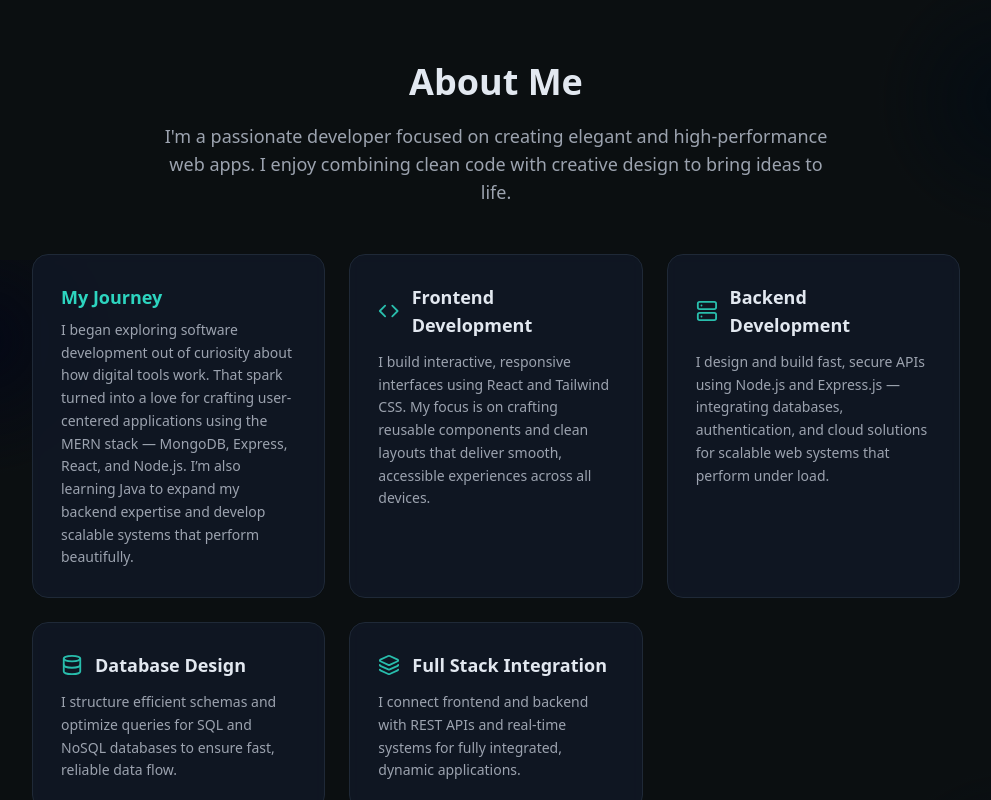
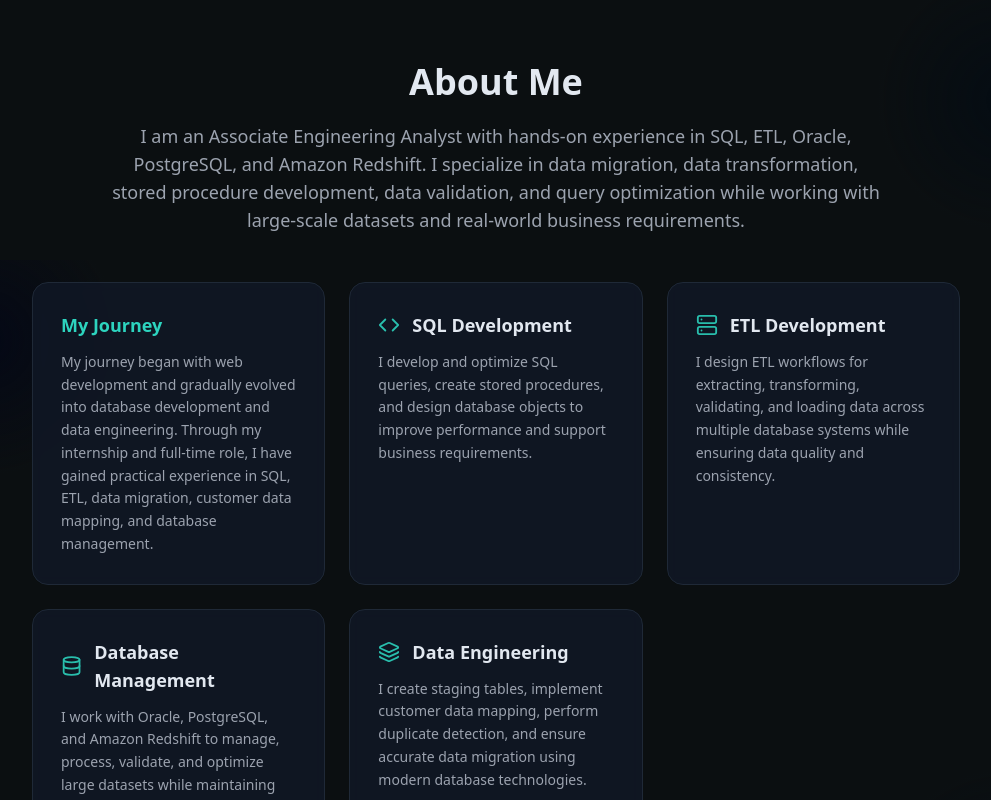
Before and after one commit to ash-ish-88/portfolio, a React (Vite) app: page / in a window 1280 px wide. Shown: the part 540-1340 px from the top of the page, without its empty margins (144-1135 px from the left). Built offline with nearby package versions, Linux system fonts and the light colour scheme.

Commit message:
Revise About section with updated professional details
Updated the About component to reflect a more detailed professional background, emphasizing SQL, ETL, and data engineering skills.

```diff
--- a/src/components/About.jsx
+++ b/src/components/About.jsx
@@ -3,13 +3,20 @@ import { Code, Database, Server, Layers } from "lucide-react";
 
 export default function About() {
   return (
-    <section id="about" className="py-16 px-6 md:px-12 lg:px-20 bg-background text-foreground">
+    <section
+      id="about"
+      className="py-16 px-6 md:px-12 lg:px-20 bg-background text-foreground"
+    >
       {/* Section Header */}
       <div className="text-center mb-12">
         <h2 className="text-3xl md:text-4xl font-bold">About Me</h2>
-        <p className="mt-5 text-gray-400 max-w-2xl mx-auto text-base md:text-lg leading-relaxed">
-          I'm a passionate developer focused on creating elegant and high-performance web apps.
-          I enjoy combining clean code with creative design to bring ideas to life.
+
+        <p className="mt-5 text-gray-400 max-w-3xl mx-auto text-base md:text-lg leading-relaxed">
+          I am an Associate Engineering Analyst with hands-on experience in SQL,
+          ETL, Oracle, PostgreSQL, and Amazon Redshift. I specialize in data
+          migration, data transformation, stored procedure development, data
+          validation, and query optimization while working with large-scale
+          datasets and real-world business requirements.
         </p>
       </div>
 
@@ -18,81 +25,104 @@ export default function About() {
         {/* My Journey */}
         <div
           className="md:col-span-2 lg:col-span-1 bg-gray-900/80 p-7 rounded-2xl
-                     border border-gray-800 hover:border-teal-500/40 hover:shadow-[0_0_20px_#14b8a6aa]
-                     transition-all duration-300 hover:-translate-y-2 backdrop-blur-sm"
+                     border border-gray-800 hover:border-teal-500/40
+                     hover:shadow-[0_0_20px_#14b8a6aa]
+                     transition-all duration-300 hover:-translate-y-2
+                     backdrop-blur-sm"
         >
-          <h3 className="text-lg font-semibold text-teal-400 mb-2">My Journey</h3>
+          <h3 className="text-lg font-semibold text-teal-400 mb-3">
+            My Journey
+          </h3>
+
           <p className="text-sm text-gray-400 leading-relaxed">
-            I began exploring software development out of curiosity about how digital tools work.
-            That spark turned into a love for crafting user-centered applications using the MERN stack —
-            MongoDB, Express, React, and Node.js. I’m also learning Java to expand my backend expertise
-            and develop scalable systems that perform beautifully.
+            My journey began with web development and gradually evolved into
+            database development and data engineering. Through my internship and
+            full-time role, I have gained practical experience in SQL, ETL, data
+            migration, customer data mapping, and database management.
           </p>
         </div>
 
-        {/* Frontend Development */}
-         <div
+        {/* SQL Development */}
+        <div
           className="bg-gray-900/80 p-7 rounded-2xl border border-gray-800
-                     hover:border-teal-500/40 hover:shadow-[0_0_15px_#14b8a6aa]
-                     transition-all duration-300 hover:-translate-y-2 backdrop-blur-sm"
+                     hover:border-teal-500/40
+                     hover:shadow-[0_0_15px_#14b8a6aa]
+                     transition-all duration-300 hover:-translate-y-2
+                     backdrop-blur-sm"
         >
           <div className="flex items-center gap-3 mb-3">
             <Code className="text-teal-400 animate-pulse" size={22} />
-            <h3 className="font-semibold text-lg">Frontend Development</h3>
+
+            <h3 className="font-semibold text-lg">SQL Development</h3>
           </div>
+
           <p className="text-sm text-gray-400 leading-relaxed">
-            I build interactive, responsive interfaces using React and Tailwind CSS.
-            My focus is on crafting reusable components and clean layouts that deliver
-            smooth, accessible experiences across all devices.
+            I develop and optimize SQL queries, create stored procedures, and
+            design database objects to improve performance and support business
+            requirements.
           </p>
         </div>
 
-        {/* Backend Development */}
+        {/* ETL Development */}
         <div
           className="bg-gray-900/80 p-7 rounded-2xl border border-gray-800
-                     hover:border-teal-500/40 hover:shadow-[0_0_15px_#14b8a6aa]
-                     transition-all duration-300 hover:-translate-y-2 backdrop-blur-sm"
+                     hover:border-teal-500/40
+                     hover:shadow-[0_0_15px_#14b8a6aa]
+                     transition-all duration-300 hover:-translate-y-2
+                     backdrop-blur-sm"
         >
           <div className="flex items-center gap-3 mb-3">
             <Server className="text-teal-400 animate-pulse" size={22} />
-            <h3 className="font-semibold text-lg">Backend Development</h3>
+
+            <h3 className="font-semibold text-lg">ETL Development</h3>
           </div>
+
           <p className="text-sm text-gray-400 leading-relaxed">
-            I design and build fast, secure APIs using Node.js and Express.js —
-            integrating databases, authentication, and cloud solutions
-            for scalable web systems that perform under load.
+            I design ETL workflows for extracting, transforming, validating, and
+            loading data across multiple database systems while ensuring data
+            quality and consistency.
           </p>
         </div>
 
-        {/* Database Design */}
-     <div
+        {/* Database Management */}
+        <div
           className="bg-gray-900/80 p-7 rounded-2xl border border-gray-800
-                     hover:border-teal-500/40 hover:shadow-[0_0_15px_#14b8a6aa]
-                     transition-all duration-300 hover:-translate-y-2 backdrop-blur-sm"
+                     hover:border-teal-500/40
+                     hover:shadow-[0_0_15px_#14b8a6aa]
+                     transition-all duration-300 hover:-translate-y-2
+                     backdrop-blur-sm"
         >
           <div className="flex items-center gap-3 mb-3">
             <Database className="text-teal-400 animate-pulse" size={22} />
-            <h3 className="font-semibold text-lg">Database Design</h3>
+
+            <h3 className="font-semibold text-lg">Database Management</h3>
           </div>
+
           <p className="text-sm text-gray-400 leading-relaxed">
-            I structure efficient schemas and optimize queries
-            for SQL and NoSQL databases to ensure fast, reliable data flow.
+            I work with Oracle, PostgreSQL, and Amazon Redshift to manage,
+            process, validate, and optimize large datasets while maintaining
+            data integrity and database performance.
           </p>
         </div>
 
-        {/* Full Stack Integration */}
+        {/* Data Engineering */}
         <div
           className="bg-gray-900/80 p-7 rounded-2xl border border-gray-800
-                     hover:border-teal-500/40 hover:shadow-[0_0_15px_#14b8a6aa]
-                     transition-all duration-300 hover:-translate-y-2 backdrop-blur-sm"
+                     hover:border-teal-500/40
+                     hover:shadow-[0_0_15px_#14b8a6aa]
+                     transition-all duration-300 hover:-translate-y-2
+                     backdrop-blur-sm"
         >
           <div className="flex items-center gap-3 mb-3">
             <Layers className="text-teal-400 animate-pulse" size={22} />
-            <h3 className="font-semibold text-lg">Full Stack Integration</h3>
+
+            <h3 className="font-semibold text-lg">Data Engineering</h3>
           </div>
+
           <p className="text-sm text-gray-400 leading-relaxed">
-            I connect frontend and backend with REST APIs
-            and real-time systems for fully integrated, dynamic applications.
+            I create staging tables, implement customer data mapping, perform
+            duplicate detection, and ensure accurate data migration using modern
+            database technologies.
           </p>
         </div>
       </div>
```
